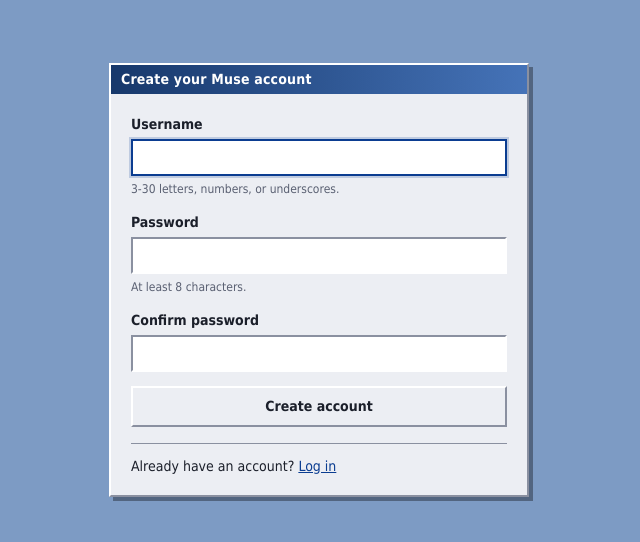
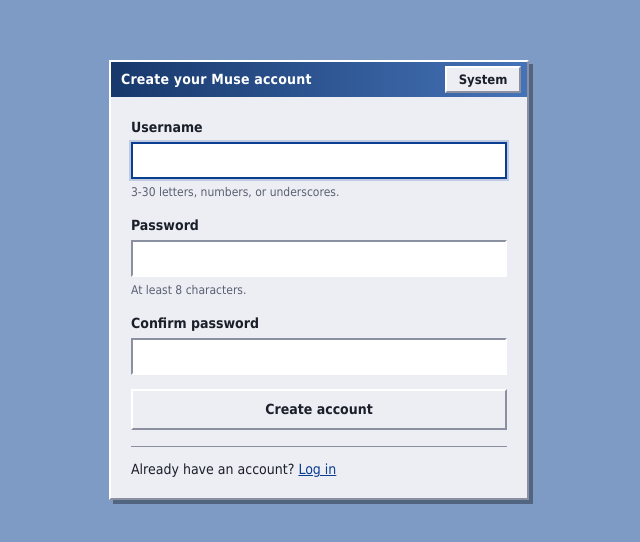
Before and after one commit to roboJF/WebDevJournal, a React (Vite) app in the folder frontend/: page /register in a window 1280 px wide. Shown: the part 120-662 px from the top of the page, without its empty margins (321-961 px from the left). Built offline with nearby package versions, Linux system fonts and the light colour scheme; no server answers.

Commit message:
Added a toggle for light/dark mode, avaliable on all pages

```diff
--- /dev/null
+++ b/frontend/src/components/ThemeButton.jsx
@@ -0,0 +1,22 @@
+import { useTheme } from '../context/ThemeContext.jsx';
+
+const themes = ['system', 'light', 'dark'];
+const labels = { system: 'System', light: 'Light', dark: 'Dark' };
+
+export default function ThemeButton() {
+  const { preference, changeTheme } = useTheme();
+  const next = themes[(themes.indexOf(preference) + 1) % themes.length];
+  const description = `Color theme: ${labels[preference]}. Switch to ${labels[next]}.`;
+
+  return (
+    <button
+      type="button"
+      className="titlebar-btn theme-button"
+      aria-label={description}
+      title={description}
+      onClick={() => changeTheme(next)}
+    >
+      {labels[preference]}
+    </button>
+  );
+}
--- a/frontend/src/components/Window.jsx
+++ b/frontend/src/components/Window.jsx
@@ -1,10 +1,15 @@
+import ThemeButton from './ThemeButton.jsx';
+
 // A simple "application window" frame used by every page.
 export default function Window({ title, children, actions, className = '' }) {
   return (
     <main className={`window ${className}`.trim()} aria-labelledby="window-title">
       <header className="titlebar">
         <h1 id="window-title">{title}</h1>
-        {actions}
+        <div className="titlebar-actions">
+          <ThemeButton />
+          {actions}
+        </div>
       </header>
       <div className="window-body">{children}</div>
     </main>
--- /dev/null
+++ b/frontend/src/context/ThemeContext.jsx
@@ -0,0 +1,43 @@
+import { createContext, useContext, useEffect, useState } from 'react';
+import {
+  applyTheme,
+  isThemeStorageEvent,
+  readThemePreference,
+  saveThemePreference,
+} from '../utils/theme.js';
+
+const ThemeContext = createContext(null);
+
+export function ThemeProvider({ children }) {
+  const [preference, setPreference] = useState(readThemePreference);
+
+  useEffect(() => {
+    applyTheme(preference);
+    const media = window.matchMedia('(prefers-color-scheme: dark)');
+    const onSystemChange = () => applyTheme(preference);
+    media.addEventListener('change', onSystemChange);
+    return () => media.removeEventListener('change', onSystemChange);
+  }, [preference]);
+
+  useEffect(() => {
+    const onStorage = (event) => {
+      if (isThemeStorageEvent(event)) setPreference(readThemePreference());
+    };
+    window.addEventListener('storage', onStorage);
+    return () => window.removeEventListener('storage', onStorage);
+  }, []);
+
+  function changeTheme(next) {
+    applyTheme(next);
+    setPreference(next);
+    saveThemePreference(next);
+  }
+
+  return (
+    <ThemeContext.Provider value={{ preference, changeTheme }}>{children}</ThemeContext.Provider>
+  );
+}
+
+export function useTheme() {
+  return useContext(ThemeContext);
+}
--- a/frontend/src/main.jsx
+++ b/frontend/src/main.jsx
@@ -3,14 +3,20 @@ import { createRoot } from 'react-dom/client';
 import { BrowserRouter } from 'react-router-dom';
 import App from './App.jsx';
 import { AuthProvider } from './context/AuthContext.jsx';
+import { ThemeProvider } from './context/ThemeContext.jsx';
+import { applyTheme, readThemePreference } from './utils/theme.js';
 import './styles.css';
+
+applyTheme(readThemePreference());
 
 createRoot(document.getElementById('root')).render(
   <StrictMode>
-    <BrowserRouter>
-      <AuthProvider>
-        <App />
-      </AuthProvider>
-    </BrowserRouter>
+    <ThemeProvider>
+      <BrowserRouter>
+        <AuthProvider>
+          <App />
+        </AuthProvider>
+      </BrowserRouter>
+    </ThemeProvider>
   </StrictMode>,
 );
--- a/frontend/src/styles.css
+++ b/frontend/src/styles.css
@@ -1,5 +1,5 @@
 /* Early-web "application window" look: bevelled controls, title bars, Tahoma/Verdana.
-   All colors are tokens so light/dark (and a future user toggle) are one place. */
+   All colors are tokens so light/dark themes are defined in one place. */
 :root {
   --desktop: #7d9bc4;
   --face: #eceef3;
@@ -18,8 +18,7 @@
   color-scheme: light;
 }
 
-@media (prefers-color-scheme: dark) {
-  :root {
+:root[data-theme='dark'] {
   --desktop: #1c2a40;
   --face: #2b2f3a;
   --face-edge: #4a5062;
@@ -34,7 +33,6 @@
   --danger-bg: #3a2023;
   --focus: #ffc933;
   color-scheme: dark;
-  }
 }
 
 * {
@@ -89,6 +87,17 @@ body {
   font-size: 14px;
   font-weight: 700;
   letter-spacing: 0.2px;
+}
+
+.titlebar-actions {
+  display: flex;
+  align-items: center;
+  flex-shrink: 0;
+  gap: 8px;
+}
+
+.theme-button {
+  min-width: 76px;
 }
 
 .window-body {
--- /dev/null
+++ b/frontend/src/utils/theme.js
@@ -0,0 +1,30 @@
+const storageKey = 'muse-theme';
+
+export function readThemePreference() {
+  try {
+    const saved = localStorage.getItem(storageKey);
+    if (saved === 'light' || saved === 'dark') return saved;
+  } catch {
+    // The theme still works when browser storage is unavailable.
+  }
+  return 'system';
+}
+
+export function saveThemePreference(preference) {
+  try {
+    if (preference === 'system') localStorage.removeItem(storageKey);
+    else localStorage.setItem(storageKey, preference);
+  } catch {
+    // Keep the choice for this session even if it cannot be saved.
+  }
+}
+
+export function applyTheme(preference) {
+  const systemIsDark = window.matchMedia('(prefers-color-scheme: dark)').matches;
+  document.documentElement.dataset.theme =
+    preference === 'system' ? (systemIsDark ? 'dark' : 'light') : preference;
+}
+
+export function isThemeStorageEvent(event) {
+  return event.storageArea === localStorage && (event.key === storageKey || event.key === null);
+}
```
Also changed, not shown: 1 other file (tests, documents, lock files or other folders). Lines whose indentation alone changed are shown as unchanged.
